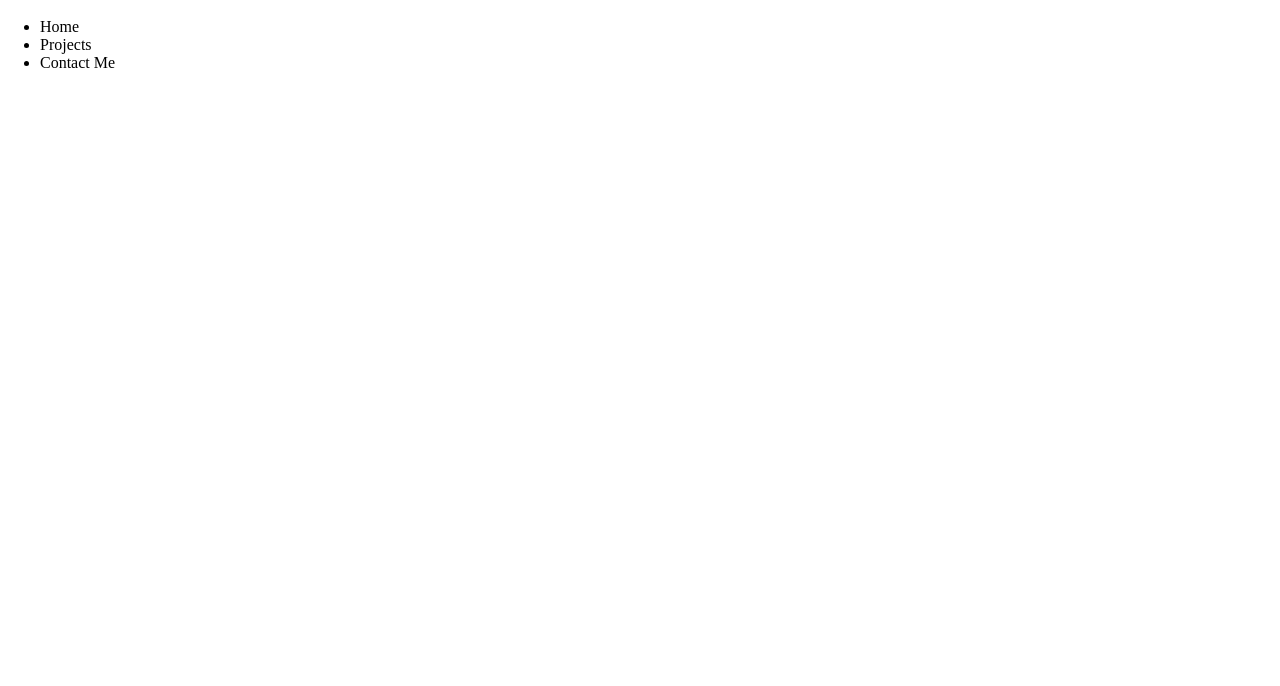
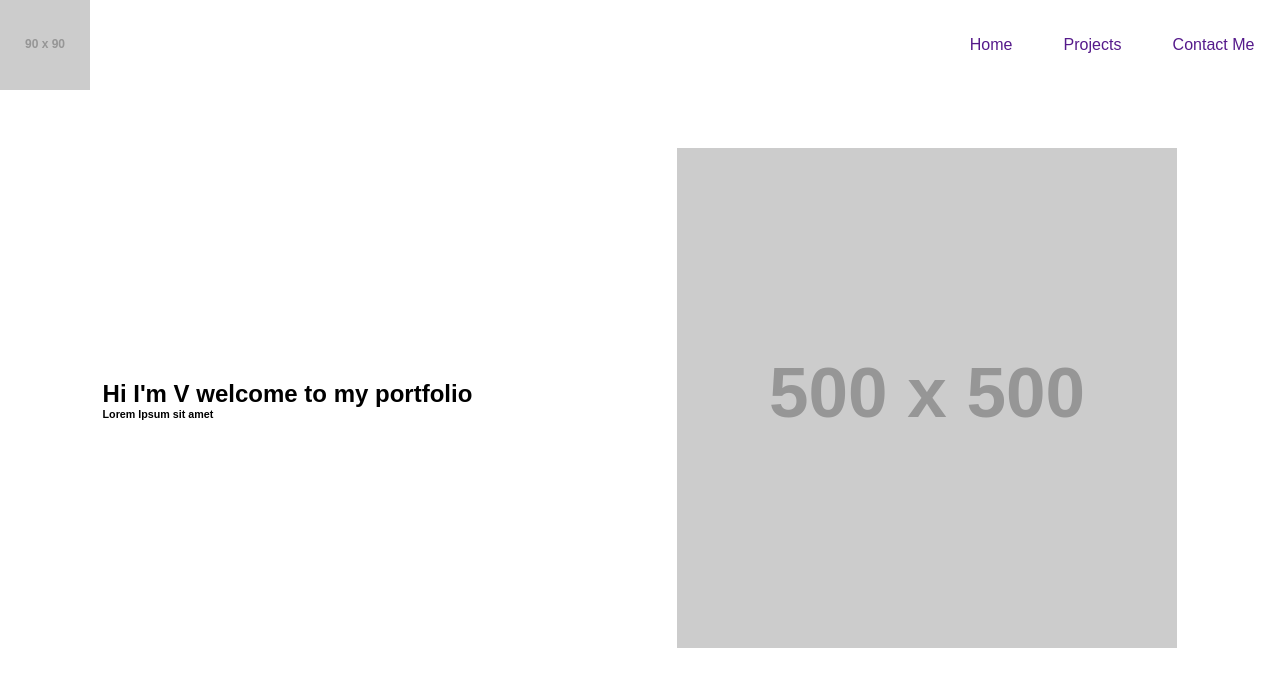
Before and after one commit to V123in4/portfolio, a plain HTML site: page index.html in a window 1280 px wide. Drawn offline with Linux system fonts and the light colour scheme; placeholder pictures from the web are drawn by us.

Commit message:
created home page layout

```diff
--- a/index.html
+++ b/index.html
@@ -10,13 +10,27 @@
 	</head>
 
 	<body>
+		<div id="to-nav"></div>
 		<nav>
-			<img />
+			<img src="https://via.placeholder.com/90x90.png" alt="Logo" />
 			<ul>
-				<li>Home</li>
-				<li>Projects</li>
-				<li>Contact Me</li>
+				<li><a href="">Home</a></li>
+				<li><a href="">Projects</a></li>
+				<li><a href="">Contact Me</a></li>
 			</ul>
 		</nav>
+
+		<section class="home">
+			<div>
+				<h1>Hi I'm V welcome to my portfolio</h1>
+				<h6>Lorem Ipsum sit amet</h6>
+			</div>
+			<div>
+				<img
+					src="https://via.placeholder.com/500x500.png"
+					alt="Picture of Vinsen"
+				/>
+			</div>
+		</section>
 	</body>
 </html>
--- a/style.css
+++ b/style.css
@@ -1,3 +1,34 @@
 * {
     margin: 0;
+    padding: 0;
+    text-decoration: none;
+    list-style: none;
+    font-family: sans-serif;
 }
+
+img {
+    max-width: 100%;
+}
+
+nav {
+    display: flex;
+    justify-content: space-between;
+    align-items: center;
+    position: fixed;
+    width: 100vw;
+}
+
+nav ul {
+    display: flex;
+}
+
+nav ul li{
+    padding: 2vw;
+}
+
+.home {
+    display: flex;
+    justify-content: space-around;
+    align-items: center;
+    height: 100vh;
+}
```
